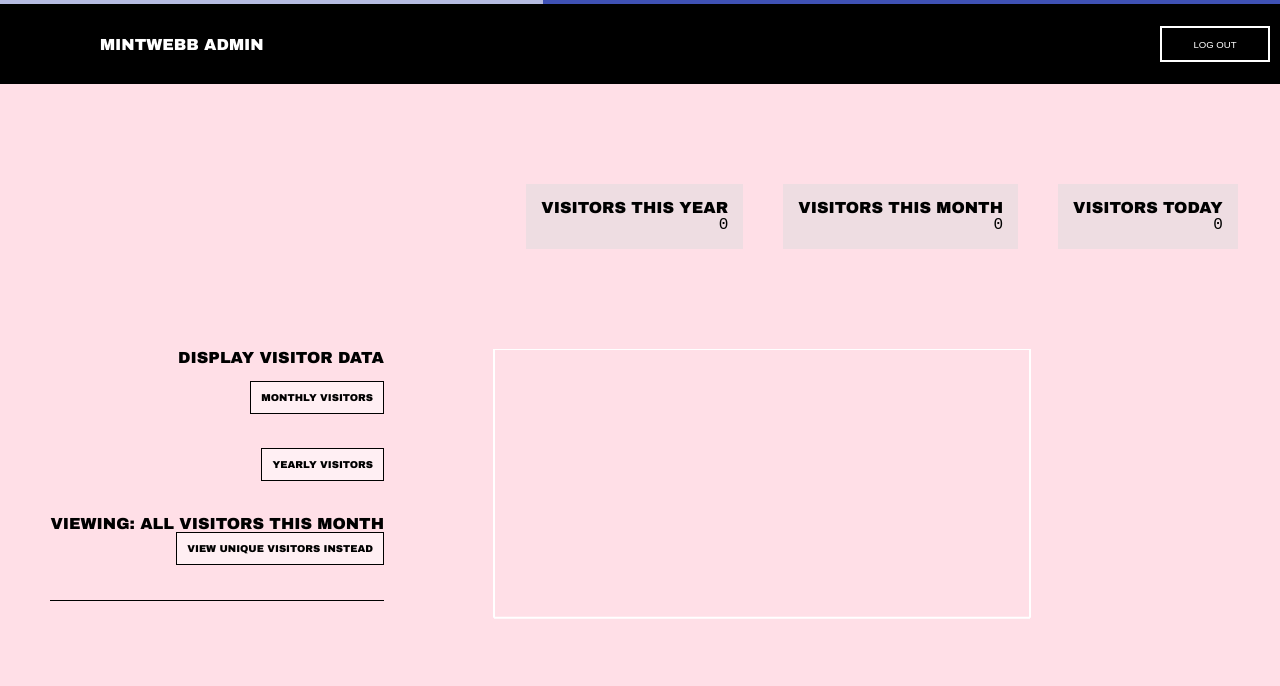
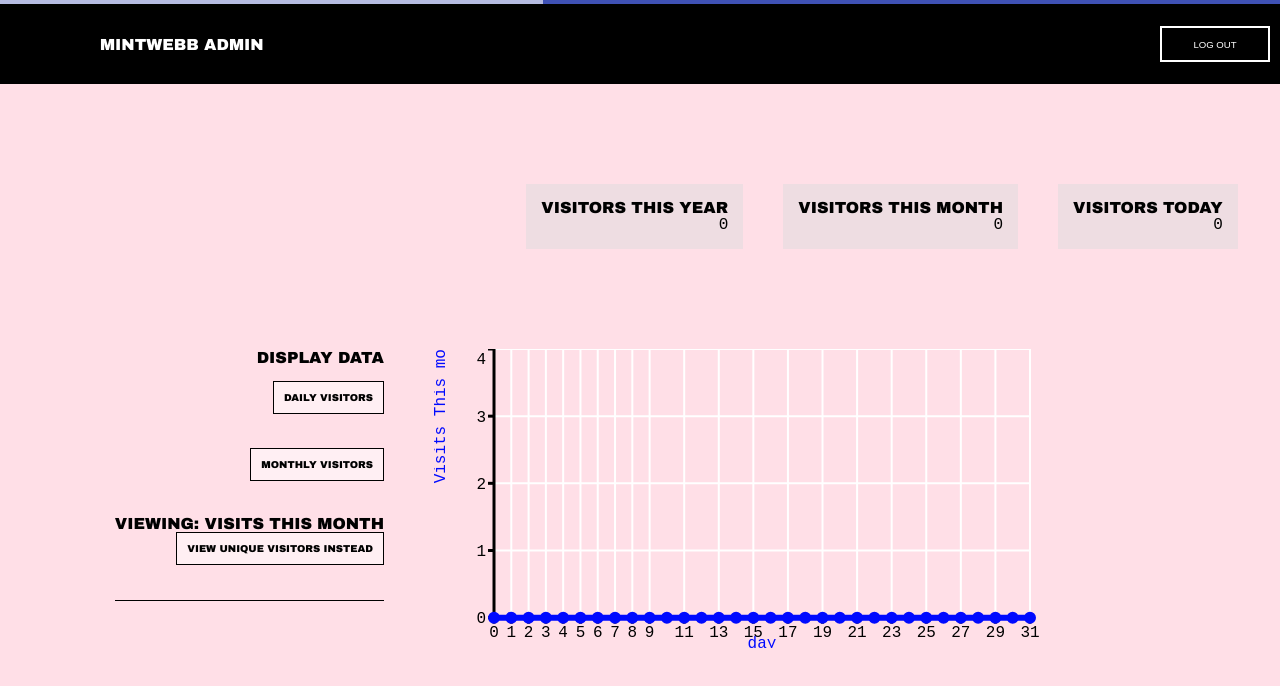
Before and after one commit to KwekuMoses/mintwebb-admin-dashboard, a React (Create React App) app in the folder frontend/: page /dashboard in a window 1280 px wide. Shown: the top 686 px of the page. Built offline with nearby package versions, Linux system fonts and the light colour scheme; no server answers; sample sign-in values are in the browser's storage; the HTML template or start-up script is replaced by a standard one.

Commit message:
Change Yearly to monthly, Monthly to Daily, add 0-data to unique graphs

```diff
--- a/frontend/src/Chart.js
+++ b/frontend/src/Chart.js
@@ -1,6 +1,7 @@
-import React, { useEffect, useState } from 'react'
+import React, { useEffect, useMemo, useState } from 'react'
 import {
     LineChart,
+    BarChart,
     ResponsiveContainer,
     Legend, Tooltip,
     Line,
@@ -12,29 +13,33 @@ import './styles/Chart/Chart.css'
 import SwitchButton from './SwitchButton';
 
 function Chart({ monthlyVisits, yearlyVisits }) {
-    let monthlyData = formatMonthlyStats(monthlyVisits)
-    let yearlyData = formatYearlyStats(yearlyVisits)
+    let monthlyData = countDailyStats(monthlyVisits)
+    let yearlyData = countMonthlyStats(yearlyVisits)
     let productCountMonthly = countVisitorsByProduct(monthlyVisits)
     let productCountYearly = countVisitorsByProduct(yearlyVisits)
-    let monthlyUniqueVisitors = countMonthlyUniqueVisitors(monthlyVisits)
-    let yearlyUniqueVisitors = countYearlyUniqueVisitors(yearlyVisits)
+    let monthlyUniqueVisitors = countDailyUniqueVisitors(monthlyVisits)
+    let yearlyUniqueVisitors = countMonthlyUniqueVisitors(yearlyVisits)
     let strokeColor = '#000AFF'
     let axisColor = '#000'
 
+    //First renders
+    useEffect(() => {
+        setChartData(monthlyData)
+    }, [monthlyVisits])
+
+
     const [xAxisData, setXAxisdata] = useState('day')
     const [chartData, setChartData] = useState(monthlyData)
-    const [title, setTitle] = useState("all visitors this month")
+    const [title, setTitle] = useState("Visits This month")
     const [lineDataKey, setLineDataKey] = useState("visitors")
     const [dataInterval, setDataInterval] = useState('month')
 
     const setData = (interval, xAxisData, title, lineDataKey, dataInterval) => {
-        console.log(lineDataKey)
         setDataInterval(dataInterval)
         setXAxisdata(xAxisData)
         setChartData(interval)
         setTitle(title)
         setLineDataKey(lineDataKey)
-
     }
 
 
@@ -44,13 +49,12 @@ function Chart({ monthlyVisits, yearlyVisits }) {
     }
 
 
-
     return (
         <div className="Chart">
             <div className="Chart__ButtonGroup">
-                <span className="Chart__DataTitle">Display Visitor Data</span>
-                <button className="Chart__Button" onClick={(e) => handleClick(monthlyData, 'day', 'all visitors this month', "visitors", 'month', e)}>Monthly Visitors</button> <br />
-                <button className="Chart__Button" onClick={(e) => handleClick(yearlyData, 'month', 'all visitors this year', "visitors", 'year', e)}>Yearly Visitors</button> <br />
+                <span className="Chart__DataTitle">Display Data</span>
+                <button className="Chart__Button" onClick={(e) => handleClick(monthlyData, 'day', 'all visits this month', "visitors", 'month', e)}>Daily Visitors</button> <br />
+                <button className="Chart__Button" onClick={(e) => handleClick(yearlyData, 'month', 'all visits this year', "visitors", 'year', e)}>Monthly Visitors</button> <br />
                 {/* <button className="Chart__Button" onClick={() => setData(yearlyUniqueVisitors, 'month', 'unique visitors this year', "uniqueVisitors", 'year')}>Yearly Visitors</button> <br /> */}
                 {/* <button className="Chart__Button" onClick={() => setData(productCountMonthly, 'product', 'products by month', "visitors")}>By Product This Month</button> <br />
                 <button className="Chart__Button" onClick={() => setData(productCountYearly, 'product', 'products by year', "visitors")}>By Product This Year</button> <br /> */}
@@ -144,7 +148,7 @@ const countVisitorsByProduct = (visits) => {
 
     return finalArr
 }
-const formatYearlyStats = (visits) => {
+const countMonthlyStats = (visits) => {
     let uniqueVisitors = countUniqueVisitors(visits)
 
     let visitorsByMonthArray = [];
@@ -171,10 +175,33 @@ const formatYearlyStats = (visits) => {
         finalObj['uniqueVisitors'] = uniqueVisitors;
         finalArr.push(finalObj);
     }
-    return finalArr
 
+    //--
+    let test = []
+
+    for (let i = 0; i < 12; i++) {
+        let object = {}
+        object['month'] = JSON.stringify(i)
+        object['visitors'] = 0
+        test.push(object)
+    }
+
+
+
+    finalArr.map((obj) => {
+        test.push(obj)
+    })
+
+    const days = test.map(o => o.month)
+    const filtered = test.filter(({ month }, index) => !days.includes(month, index + 1))
+
+    filtered.sort((a, b) => {
+        return a.month - b.month
+    })
+    //--
+    return filtered
 }
-const formatMonthlyStats = (visits) => {
+const countDailyStats = (visits) => {
     let visitorsByDayArray = [];
 
     visits.map((visit) => {
@@ -205,11 +232,34 @@ const formatMonthlyStats = (visits) => {
         finalArr.push(finalObj);
     }
 
+    // --
+    let test = []
 
-    return finalArr
+    for (let i = 0; i < 32; i++) {
+        let object = {}
+        object['day'] = JSON.stringify(i)
+        object['visitors'] = 0
+        test.push(object)
+    }
+
+
+
+    finalArr.map((obj) => {
+        test.push(obj)
+    })
+
+    const days = test.map(o => o.day)
+    const filtered = test.filter(({ day }, index) => !days.includes(day, index + 1))
+
+    filtered.sort((a, b) => {
+        return a.day - b.day
+    })
+    // --
+
+    return filtered
 
 }
-const countMonthlyUniqueVisitors = (visits) => {
+const countDailyUniqueVisitors = (visits) => {
     let visitorsByDayArray = [];
 
 
@@ -260,12 +310,37 @@ const countMonthlyUniqueVisitors = (visits) => {
         finalArr.push(finalObj);
     }
 
+    // mapEmptyDays(finalArr)
 
-    return finalArr
+    // --
+    let test = []
+
+    for (let i = 0; i < 32; i++) {
+        let object = {}
+        object['day'] = JSON.stringify(i)
+        object['uniqueVisitors'] = 0
+        test.push(object)
+    }
+
+
+
+    finalArr.map((obj) => {
+        test.push(obj)
+    })
+
+    const days = test.map(o => o.day)
+    const filtered = test.filter(({ day }, index) => !days.includes(day, index + 1))
+
+    filtered.sort((a, b) => {
+        return a.day - b.day
+    })
+    // --
+
+    return filtered
 }
-const countYearlyUniqueVisitors = (visits) => {
+
+const countMonthlyUniqueVisitors = (visits) => {
     let visitorsByDayArray = [];
-
 
     visits.map((visit) => {
         let obj = {}
@@ -304,13 +379,43 @@ const countYearlyUniqueVisitors = (visits) => {
     arr.push(counter)
 
     let finalArr = []
+    let daysInMonth = 30
 
     for (const [key, value] of Object.entries(counter)) {
+
         let finalObj = {}
         finalObj['month'] = key;
         finalObj["uniqueVisitors"] = value;
         finalArr.push(finalObj);
+        // return finalArr
+
     }
-    return finalArr
+
+    //--
+    let test = []
+
+    for (let i = 0; i < 12; i++) {
+        let object = {}
+        object['month'] = JSON.stringify(i)
+        object['visitors'] = 0
+        test.push(object)
+    }
+
+
+
+    finalArr.map((obj) => {
+        test.push(obj)
+    })
+
+    const days = test.map(o => o.month)
+    const filtered = test.filter(({ month }, index) => !days.includes(month, index + 1))
+
+    filtered.sort((a, b) => {
+        return a.month - b.month
+    })
+    //--
+    return filtered
+
 }
+
 export default Chart
--- a/frontend/src/StatisticModule.js
+++ b/frontend/src/StatisticModule.js
@@ -8,8 +8,6 @@ function StatisticModule({ catalog, catalogVisits, productsVisited }) {
     var month = date.getMonth();
     var year = date.getFullYear();
     var day = date.getDay();
-
-
 
 
     let catalogData = catalogVisits.data
@@ -33,7 +31,7 @@ function StatisticModule({ catalog, catalogVisits, productsVisited }) {
     var today = new Date();
     let todayDate = today.yyyymmdd()
 
-
+    // USEMEMO
     useEffect(() => {
         setDailyVisits(dailyVisits.length)
     }, [dailyVisits])
@@ -54,6 +52,8 @@ function StatisticModule({ catalog, catalogVisits, productsVisited }) {
             monthlyVisits.push(visit)
         }
     })
+
+
     catalogData && catalogData.map((visit) => {
         let visitYear = parseInt(visit.year)
         if (visitYear === year) {
@@ -62,12 +62,13 @@ function StatisticModule({ catalog, catalogVisits, productsVisited }) {
     })
 
     catalogData && catalogData.map((visit) => {
-        let fullDate = (JSON.stringify(visit.date))
-        let visitDate = fullDate.substring(0, fullDate.length - 6)
+        // let fullDate = (JSON.stringify(visit.date))
+        // let visitDate = fullDate.substring(0, fullDate.length - 6)
 
-        if (visitDate === todayDate) {
+        if (JSON.stringify(visit.date) === todayDate) {
             dailyVisits.push(visit)
         }
+
     })
 
     return (
--- a/frontend/src/SwitchButton.js
+++ b/frontend/src/SwitchButton.js
@@ -16,13 +16,13 @@ function SwitchButton({
             case 'year':
                 lineDataKey === 'visitors' ?
                     setData(yearlyUniqueVisitors, 'month', 'unique visitors this year', "uniqueVisitors", dataInterval) :
-                    setData(yearlyData, 'month', 'all visitors this year', "visitors", dataInterval)
+                    setData(yearlyData, 'month', 'all visits this year', "visitors", dataInterval)
 
                 break;
             case 'month':
                 lineDataKey === 'visitors' ?
                     setData(monthlyUniqueVisitors, 'day', 'unique visitors this month', "uniqueVisitors", dataInterval) :
-                    setData(monthlyData, 'day', 'all visitors this month', "visitors", 'month', dataInterval)
+                    setData(monthlyData, 'day', 'all visits this month', "visitors", 'month', dataInterval)
 
                 break;
             default:
@@ -32,7 +32,7 @@ function SwitchButton({
 
     return (
         <button className="SwitchButton" onClick={() => toggleData(dataInterval)}>
-            view {lineDataKey === 'visitors' ? 'unique visitors instead' : 'all visitors instead'}
+            view {lineDataKey === 'visitors' ? 'unique visitors instead' : 'all visits instead'}
         </button>
     )
 }
```
